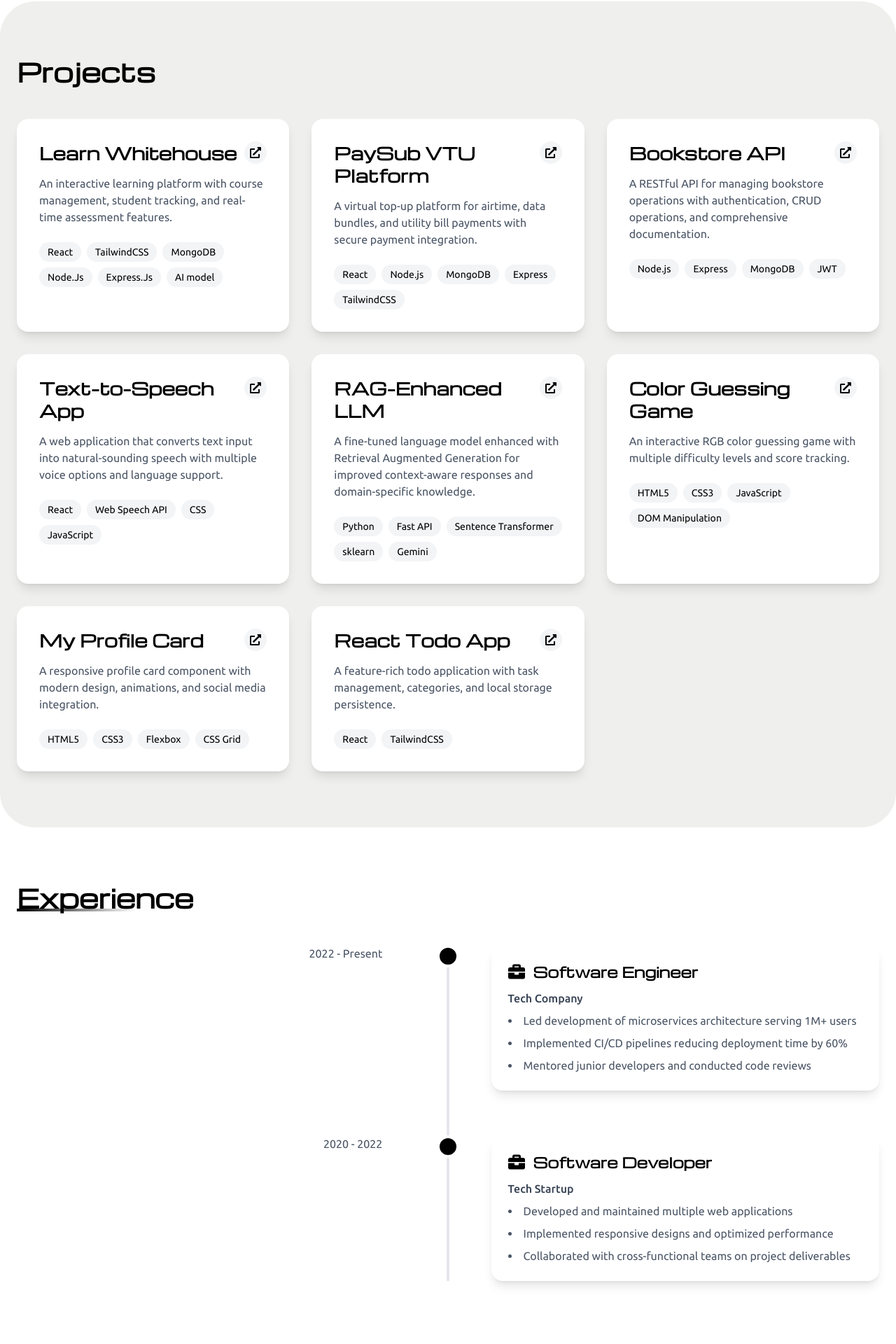
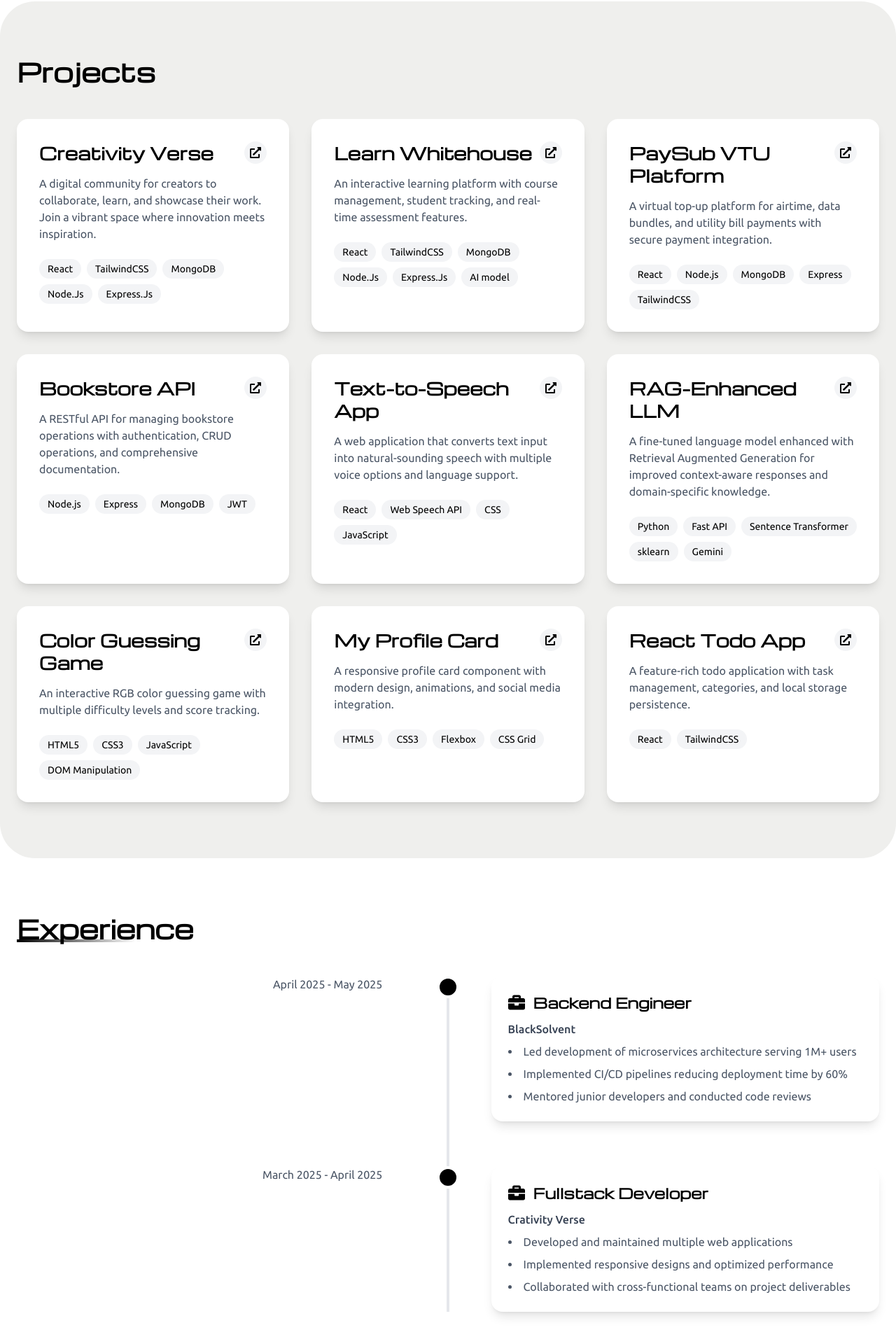
Before and after one commit to PraiseKeyz/portfolio_v2, a React (Vite) app: page / in a window 1280 px wide. Shown: the part 1697-3617 px from the top of the page at 70% size. Built offline with nearby package versions, Linux system fonts and the light colour scheme.

Commit message:
Update portfolio

```diff
--- a/src/App.jsx
+++ b/src/App.jsx
@@ -358,6 +358,37 @@ function App() {
             viewport={{ margin: "-100px" }}
             className="grid grid-cols-1 md:grid-cols-2 lg:grid-cols-3 gap-8"
           >
+
+
+<motion.div
+              variants={fadeInUp}
+              whileHover={{ scale: 1.05 }}
+              initial="initial"
+              whileInView="animate"
+              viewport={{ margin: "-100px" }}
+              className="group bg-white p-8 rounded-2xl shadow-lg hover:shadow-2xl transition-all duration-300"
+            >
+              <div className="flex justify-between items-start mb-4">
+                <h3 className="text-2xl font-primary font-bold">Creativity Verse</h3>
+                <motion.a
+                  whileHover={{ scale: 1.1 }}
+                  href="https://creativity-verse.vercel.app"
+                  target="_blank"
+                  rel="noopener noreferrer"
+                  className="bg-gray-100 p-2 rounded-full hover:bg-gray-200 transition-all"
+                >
+                  <FaExternalLinkAlt className="w-4 h-4 text-black" />
+                </motion.a>
+              </div>
+              <p className="text-gray-600 mb-6 font-secondary">A digital community for creators to collaborate, learn, and showcase their work. Join a vibrant space where innovation meets inspiration.</p>
+              <div className="flex flex-wrap gap-2">
+                <motion.span whileHover={{ scale: 1.05 }} className="px-3 py-1 bg-gray-100 rounded-full text-sm font-secondary">React</motion.span>
+                <motion.span whileHover={{ scale: 1.05 }} className="px-3 py-1 bg-gray-100 rounded-full text-sm font-secondary">TailwindCSS</motion.span>
+                <motion.span whileHover={{ scale: 1.05 }} className="px-3 py-1 bg-gray-100 rounded-full text-sm font-secondary">MongoDB</motion.span>
+                <motion.span whileHover={{ scale: 1.05 }} className="px-3 py-1 bg-gray-100 rounded-full text-sm font-secondary">Node.Js</motion.span>
+                <motion.span whileHover={{ scale: 1.05 }} className="px-3 py-1 bg-gray-100 rounded-full text-sm font-secondary">Express.Js</motion.span>
+              </div>
+            </motion.div>
             {/* Project Card 1 */}
             <motion.div
               variants={fadeInUp}
@@ -647,7 +678,7 @@ function App() {
                 variants={fadeInUp}
                 className="hidden md:block w-[45%] text-right pr-8"
               >
-                <span className="text-gray-600 font-secondary">2022 - Present</span>
+                <span className="text-gray-600 font-secondary">April 2025 - May 2025</span>
               </motion.div>
 
               <motion.div
@@ -657,11 +688,11 @@ function App() {
                 <div className="flex items-center gap-3 mb-3">
                   <FaBriefcase className="text-2xl text-black" />
                   <div>
-                    <h3 className="text-xl font-primary font-bold">Software Engineer</h3>
+                    <h3 className="text-xl font-primary font-bold">Backend Engineer</h3>
                     <span className="block md:hidden text-sm text-gray-600 font-secondary mt-1">2022 - Present</span>
                   </div>
                 </div>
-                <p className="font-medium font-secondary text-gray-700 mb-2">Tech Company</p>
+                <p className="font-medium font-secondary text-gray-700 mb-2">BlackSolvent</p>
                 <ul className="space-y-2 text-gray-600 font-secondary list-disc list-inside">
                   <li>Led development of microservices architecture serving 1M+ users</li>
                   <li>Implemented CI/CD pipelines reducing deployment time by 60%</li>
@@ -690,7 +721,7 @@ function App() {
                 variants={fadeInUp}
                 className="hidden md:block w-[45%] text-right pr-8"
               >
-                <span className="text-gray-600 font-secondary">2020 - 2022</span>
+                <span className="text-gray-600 font-secondary">March 2025 - April 2025</span>
               </motion.div>
 
               <motion.div
@@ -700,11 +731,11 @@ function App() {
                 <div className="flex items-center gap-3 mb-3">
                   <FaBriefcase className="text-2xl text-black" />
                   <div>
-                    <h3 className="text-xl font-primary font-bold">Software Developer</h3>
+                    <h3 className="text-xl font-primary font-bold">Fullstack Developer</h3>
                     <span className="block md:hidden text-sm text-gray-600 font-secondary mt-1">2020 - 2022</span>
                   </div>
                 </div>
-                <p className="font-medium font-secondary text-gray-700 mb-2">Tech Startup</p>
+                <p className="font-medium font-secondary text-gray-700 mb-2">Crativity Verse</p>
                 <ul className="space-y-2 text-gray-600 font-secondary list-disc list-inside">
                   <li>Developed and maintained multiple web applications</li>
                   <li>Implemented responsive designs and optimized performance</li>
```
